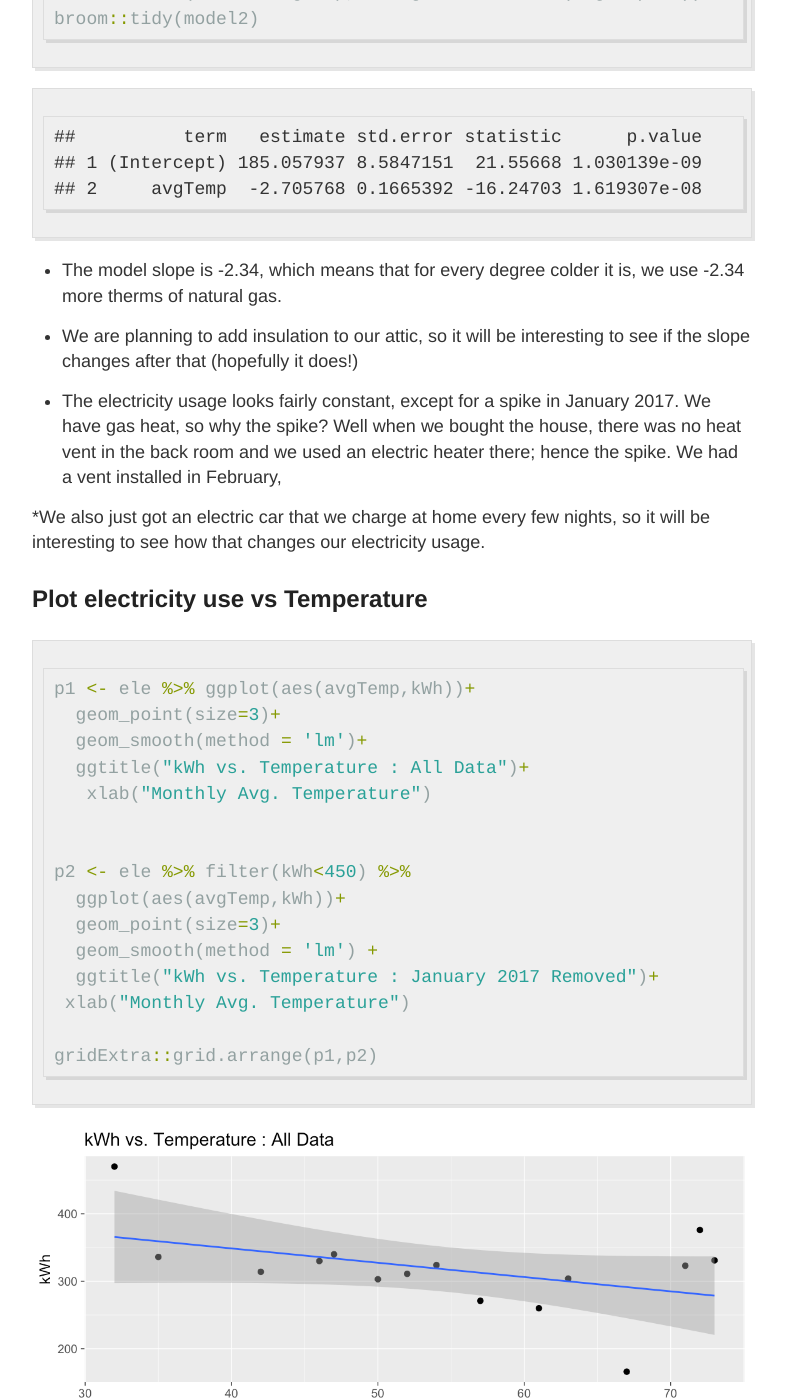
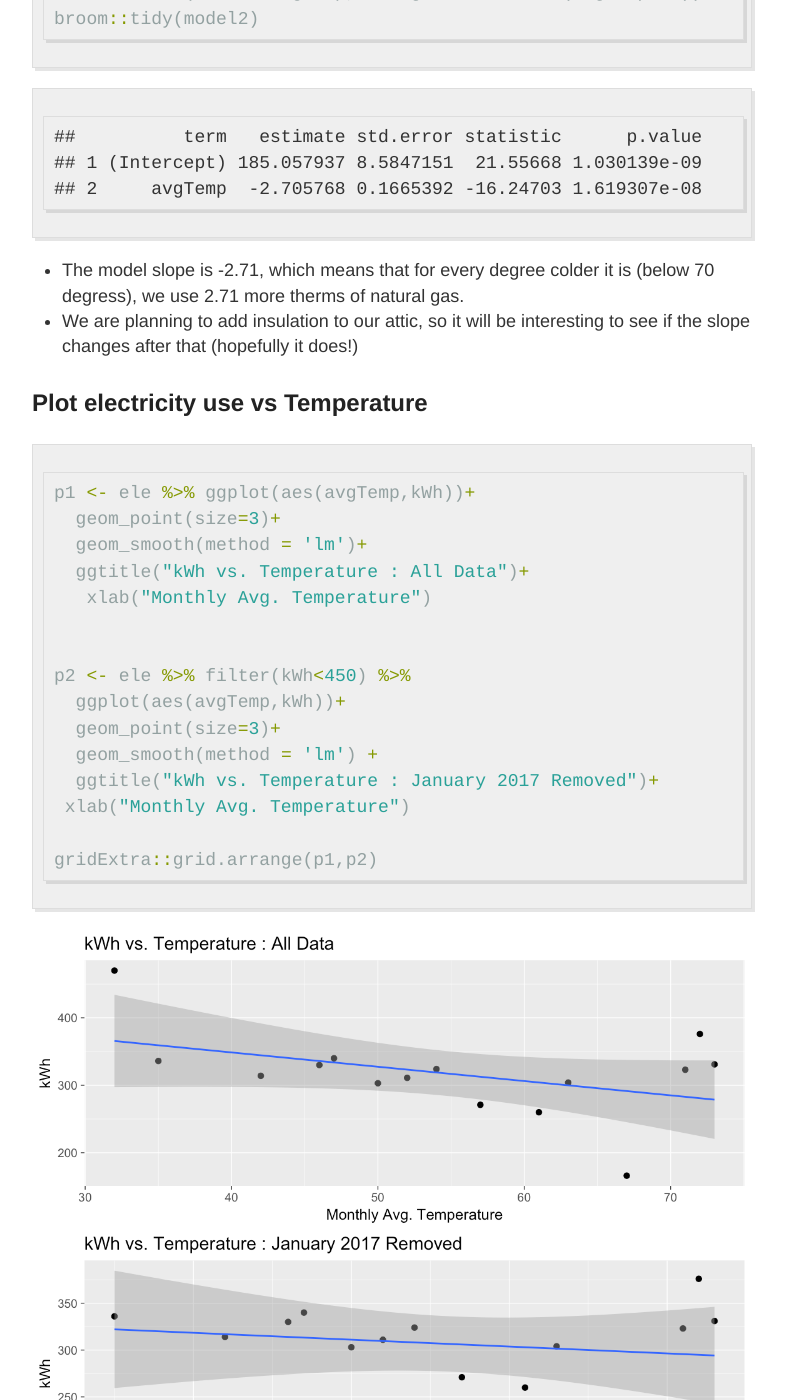
Before and after one commit to andypicke/andypicke.github.io, a Jekyll site: the page built from _posts/2017-12-11-energy_use.md, in a window 1280 px wide and 1400 px high, scrolled down 5260 px. Shown: the whole window, without its empty margins (248-1034 px from the left). Built offline with Jekyll 4.4.1, drawn with Linux system fonts in a browser that asks for light colours; comment, search, counter and statistics services are not loaded; some of the changed text lies outside the part shown.

Commit message:
minor edits

````diff
--- a/_posts/2017-12-11-energy_use.md
+++ b/_posts/2017-12-11-energy_use.md
@@ -152,12 +152,8 @@ broom::tidy(model2)
 ## 2     avgTemp  -2.705768 0.1665392 -16.24703 1.619307e-08
 ```
 
-* The model slope is -2.34, which means that for every degree colder it is, we use -2.34 more therms of natural gas.
+* The model slope is -2.71, which means that for every degree colder it is (below 70 degress), we use 2.71 more therms of natural gas.
 * We are planning to add insulation to our attic, so it will be interesting to see if the slope changes after that (hopefully it does!)
-
-* The electricity usage looks fairly constant, except for a spike in January 2017. We have gas heat, so why the spike? Well when we bought the house, there was no heat vent in the back room and we used an electric heater there; hence the spike. We had a vent installed in February,
-
-*We also just got an electric car that we charge at home every few nights, so it will be interesting to see how that changes our electricity usage.
 
 
 
````
Also changed, not shown: other parts of _posts/2017-12-11-energy_use.md (+5 -0 lines).
